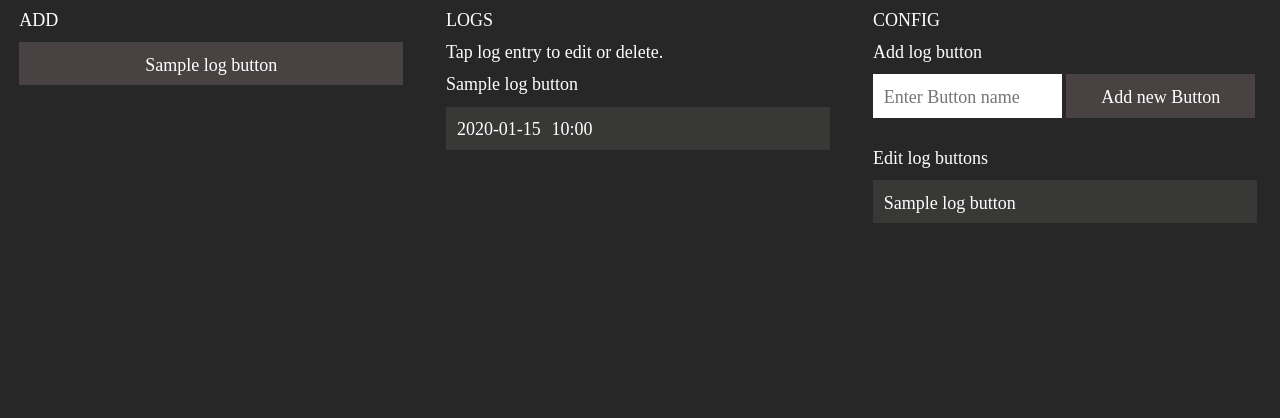
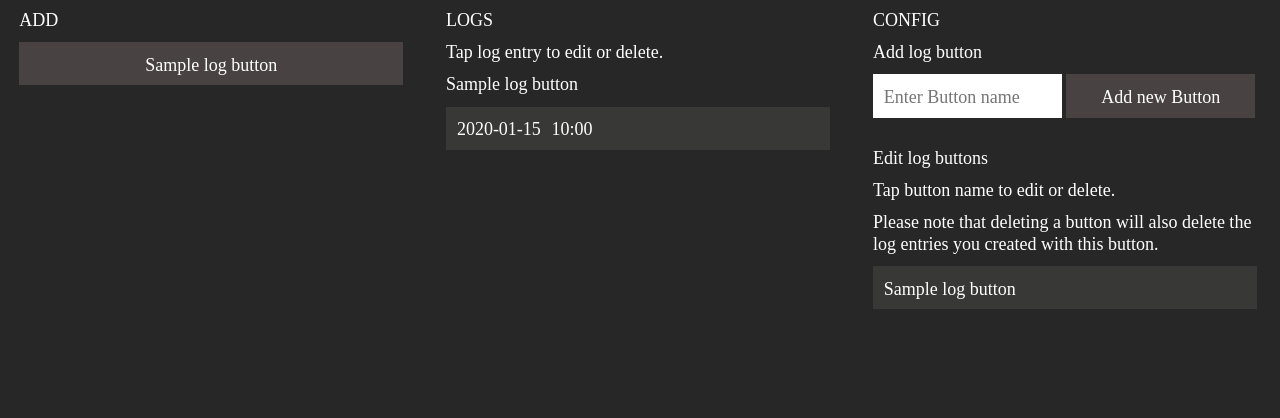
Before and after one commit to axani/CustomLogger, a Django app: template CustomLogger/logger/templates/logger/index.html in a window 1280 px wide. Shown: the part 60-478 px from the top of the page. Run offline with Django 3.2, Linux system fonts and the light colour scheme; the template is opened without the code that fills it: most values are stand-ins (such as "Sample title", 1, 10 or a date in 2020); data that the repository does not hold is empty; some libraries are stand-ins or nearby versions; some web fonts are replaced.

Commit message:
Make buttons deletable

```diff
--- a/CustomLogger/logger/templates/logger/index.html
+++ b/CustomLogger/logger/templates/logger/index.html
@@ -79,6 +79,8 @@
         {% if data.log_buttons %}
             <section>
                 <h3>Edit log buttons</h3>
+                <p>Tap button name to edit or delete.</p>
+                <p>Please note that deleting a button will also delete the log entries you created with this button.</p>
                 <ul class="striped">
                     {% for log_button in data.log_buttons %}
                         <li class="ui_toggle_container">
@@ -92,7 +94,10 @@
                                     <input class="input_full" type="text" name="button_name" value="{{log_button.name}}" />
                                     <input class="input_full" type="submit" value="Rename button" />
                                 </form>
-                                <br>
+                                <form action="{% url 'logger:update' 'delete' 'button' log_button.id %}" method="post">
+                                    {% csrf_token %}
+                                    <input class="input_small ui_button error" type="submit" value="Delete button" />
+                                </form>
                             </div>
                         </li>
                     {% endfor %}
```
Also changed, not shown: CustomLogger/logger/views.py (+11 -5 lines).
